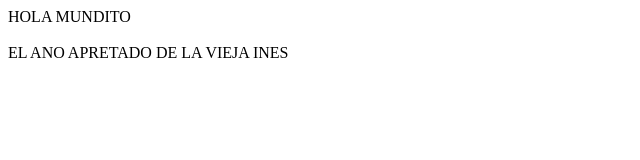
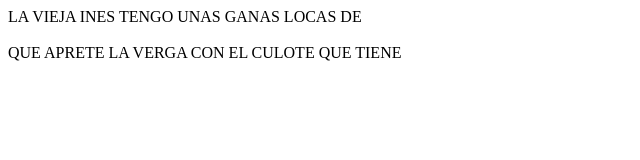
Before and after one commit to cegch170775/HolaMundo, a plain HTML site: page build/web/index.html in a window 1280 px wide. Shown: the whole page, without its empty margins (0-640 px from the left). Drawn offline with Linux system fonts and the light colour scheme.

Commit message:
CAMBIO EN EL MENSAJE DE LA VIEJA # 2

```diff
--- a/build/web/index.html
+++ b/build/web/index.html
@@ -11,8 +11,8 @@ and open the template in the editor.
         <meta name="viewport" content="width=device-width, initial-scale=1.0">
     </head>
     <body>
-        <div>HOLA MUNDITO</div> <br>
-        <div>EL ANO APRETADO DE LA VIEJA INES</div>
+        <div>LA VIEJA INES TENGO UNAS GANAS LOCAS DE </div> <br>
+        <div>QUE APRETE LA VERGA CON EL CULOTE QUE TIENE</div>
 
     </body>
 </html>
```
Also changed, not shown: web/index.html (+2 -2 lines).
